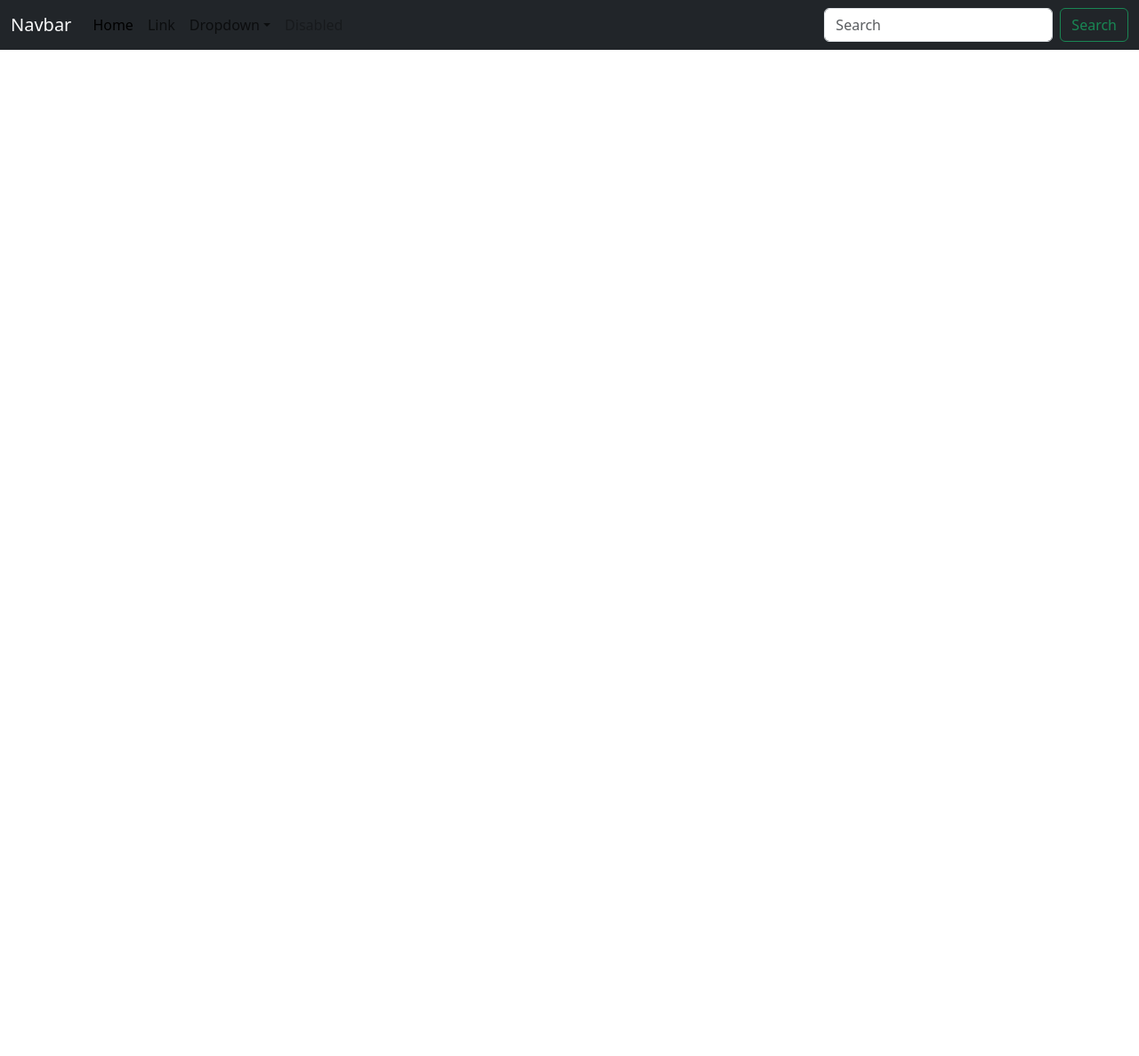
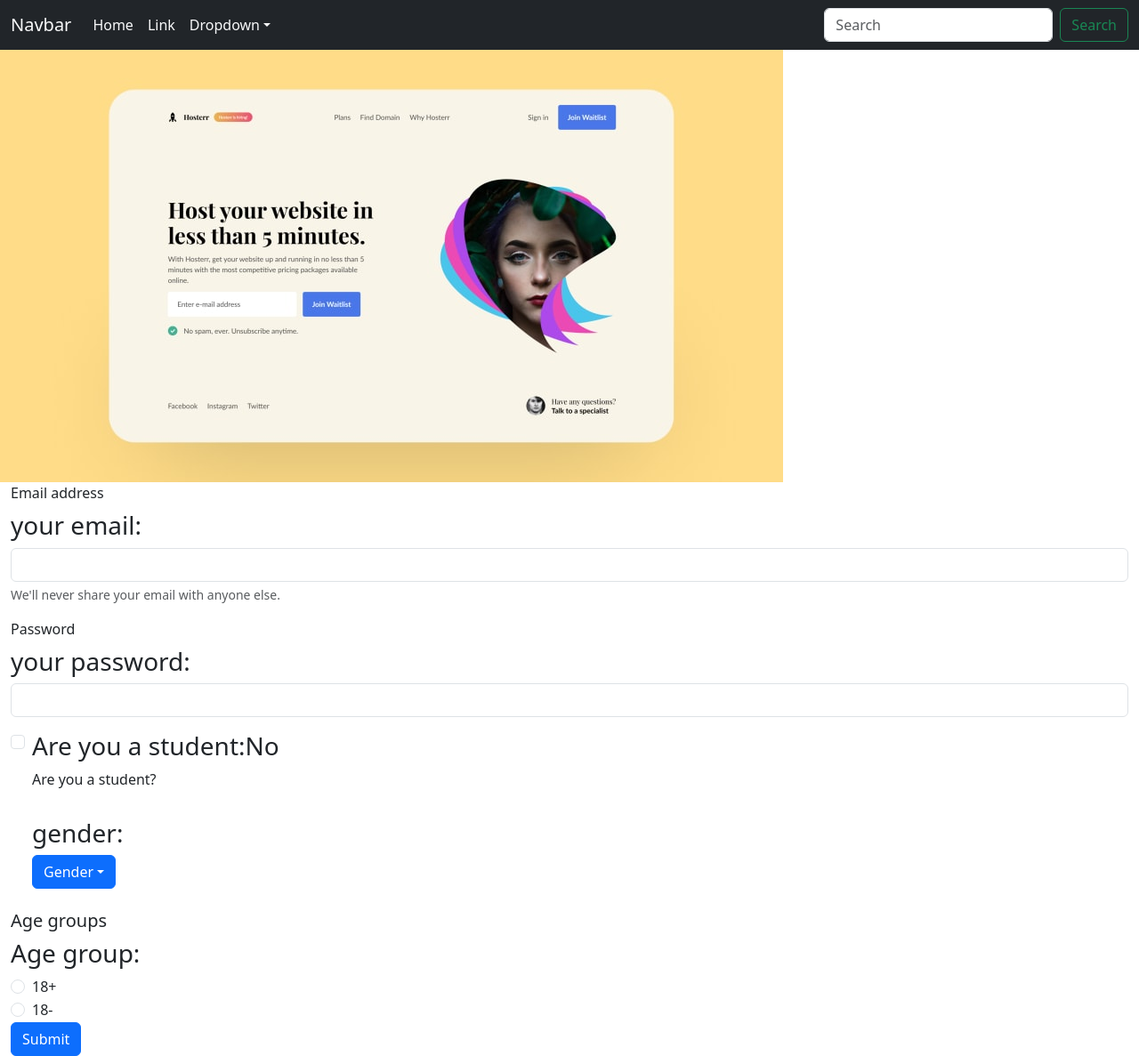
Before and after one commit to Ramudgar/techlearnRepository, a React (Create React App) app in the folder ecommerceApp/ecommerceapp/: page / in a window 1280 px wide. Shown: the whole page at 89% size. Before the commit the page ends 800 px from the top, so only its background shows below. Built offline with nearby package versions, Linux system fonts and the light colour scheme.

Commit message:
homepage is creating

```diff
--- a/ecommerceApp/ecommerceapp/src/App.js
+++ b/ecommerceApp/ecommerceapp/src/App.js
@@ -1,15 +1,18 @@
+import { Route, BrowserRouter as Router, Routes } from "react-router-dom";
 import "./App.css";
-import { Route, BrowserRouter as Router, Routes } from "react-router-dom";
 import NavbarComponent from "./Components/user_frontend/navbar";
+import Homepage from "./Components/user_frontend/homepage";
+import Link from "./Components/user_frontend/link";
 function App() {
   return (
     <Router>
       <NavbarComponent />
 
-      {/* <Routes>
-            <Route path="/" element={<Home />} />
+      <Routes>
+        <Route path="/" element={<Homepage />} />
+        <Route path="/link" element={<Link />} />
+      </Routes>
 
-          </Routes> */}
     </Router>
   );
 }
--- /dev/null
+++ b/ecommerceApp/ecommerceapp/src/Components/user_frontend/homepage.js
@@ -0,0 +1,124 @@
+import { useState } from "react";
+import hoster from "../../assets/images/hoster.jpeg";
+
+function Homepage() {
+  const handleFormSubmit = (e) => {
+    e.preventDefault();
+    console.log("Form submitted");
+  };
+
+  const [email, setEmail] = useState("");
+  const [password, setPassword] = useState("");
+  const [isStudent, setIsStudent] = useState(false);
+  const [gender, setGender] = useState("");
+  const [ageGroup, setAgeGroup] = useState("");
+
+  return (
+    <>
+      <div className="" style={{ width: "18rem" }}>
+        <img src={hoster} alt="" />
+      </div>
+      <div className="container-fluid">
+        <form>
+          <div className="mb-3">
+            <label htmlFor="exampleInputEmail1" className="form-label">
+              Email address
+            </label>
+            <h3>your email:{email}</h3>
+            <input
+              type="email"
+              className="form-control"
+              id="exampleInputEmail1"
+              aria-describedby="emailHelp"
+              onChange={(e) => setEmail(e.target.value)}
+            />
+            <div id="emailHelp" className="form-text">
+              We'll never share your email with anyone else.
+            </div>
+          </div>
+          <div className="mb-3">
+            <label htmlFor="exampleInputPassword1" className="form-label">
+              Password
+            </label>
+            <h3>your password:{password}</h3>
+            <input
+              type="password"
+              className="form-control"
+              id="exampleInputPassword1"
+              onChange={(e) => setPassword(e.target.value)}
+            />
+          </div>
+          <div className="mb-3 form-check">
+            <input
+              type="checkbox"
+              className="form-check-input"
+              id="exampleCheck1"
+              onChange={(e) => setIsStudent(e.target.checked)}
+            />
+            <h3>Are you a student:{isStudent ? "Yes" : "No"}</h3>
+            <label className="form-check-label" htmlFor="exampleCheck1">
+              Are you a student?
+            </label>
+          </div>
+          <div className="dropdown p-3 m-2">
+            <h3>gender:{gender}</h3>
+            <button
+              className="btn btn-primary dropdown-toggle"
+              type="button"
+              data-bs-toggle="dropdown"
+              aria-expanded="false"
+              onClick={(e) => setGender(e.target.value)}
+            >
+              Gender
+            </button>
+            <ul className="dropdown-menu ">
+              <li>Male</li>
+              <li>Female</li>
+              <li>Others</li>
+            </ul>
+          </div>
+
+          <>
+            <h5>Age groups</h5>
+            <h3>Age group:{ageGroup}</h3>
+            <div className="form-check">
+              <input
+                className="form-check-input"
+                type="radio"
+                name="flexRadioDefault"
+                id="flexRadioDefault1"
+                onClick={(e) => setAgeGroup(e.target.value)}
+              />
+              <label className="form-check-label" htmlFor="flexRadioDefault1">
+                18+
+              </label>
+            </div>
+            <div className="form-check">
+              <input
+                className="form-check-input"
+                type="radio"
+                name="flexRadioDefault"
+                id="flexRadioDefault2"
+                defaultChecked=""
+                onClick={(e) => setAgeGroup(e.target.value)}
+              />
+              <label className="form-check-label" htmlFor="flexRadioDefault2">
+                18-
+              </label>
+            </div>
+          </>
+
+          <button
+            type="submit"
+            className="btn btn-primary"
+            onClick={handleFormSubmit}
+          >
+            Submit
+          </button>
+        </form>
+      </div>
+    </>
+  );
+}
+
+export default Homepage;
--- /dev/null
+++ b/ecommerceApp/ecommerceapp/src/Components/user_frontend/link.js
@@ -0,0 +1,11 @@
+import React from 'react'
+
+function Link() {
+  return (
+    <div>
+      Link
+    </div>
+  );
+}
+
+export default Link;
--- a/ecommerceApp/ecommerceapp/src/Components/user_frontend/navbar.js
+++ b/ecommerceApp/ecommerceapp/src/Components/user_frontend/navbar.js
@@ -1,13 +1,14 @@
 import React from "react";
+import { Link } from "react-router-dom";
 
 function NavbarComponent() {
   return (
     <>
       <nav className="navbar navbar-expand-lg  bg-dark ">
         <div className="container-fluid text-light">
-          <a className="navbar-brand text-light" href="#!">
+          <Link className="navbar-brand text-light" to="/">
             Navbar
-          </a>
+          </Link>
           <button
             className="navbar-toggler"
             type="button"
@@ -22,50 +23,49 @@ function NavbarComponent() {
           <div className="collapse navbar-collapse" id="navbarSupportedContent">
             <ul className="navbar-nav me-auto mb-2 mb-lg-0">
               <li className="nav-item">
-                <a className="nav-link active" aria-current="page" href="#!">
+                <Link
+                  className="nav-link active text-light"
+                  aria-current="page"
+                  to="/"
+                >
                   Home
-                </a>
+                </Link>
               </li>
               <li className="nav-item">
-                <a className="nav-link" href="#!">
+                <Link className="nav-link text-light" to="link">
                   Link
-                </a>
+                </Link>
               </li>
-              <li className="nav-item dropdown">
-                <a
-                  className="nav-link dropdown-toggle"
-                  href="#!"
+              <li className="nav-item dropdown text-light">
+                <Link
+                  className="nav-link dropdown-toggle text-light"
+                  to="#!"
                   role="button"
                   data-bs-toggle="dropdown"
                   aria-expanded="false"
                 >
                   Dropdown
-                </a>
+                </Link>
                 <ul className="dropdown-menu">
                   <li>
-                    <a className="dropdown-item" href="#!">
+                    <Link className="dropdown-item  " to="#!">
                       Action
-                    </a>
+                    </Link>
                   </li>
                   <li>
-                    <a className="dropdown-item" href="#!">
+                    <Link className="dropdown-item  " to="#!">
                       Another action
-                    </a>
+                    </Link>
                   </li>
                   <li>
                     <hr className="dropdown-divider" />
                   </li>
                   <li>
-                    <a className="dropdown-item" href="#!">
+                    <Link className="dropdown-item " to="#!">
                       Something else here
-                    </a>
+                    </Link>
                   </li>
                 </ul>
-              </li>
-              <li className="nav-item">
-                <a href="#!" className="nav-link disabled">
-                  Disabled
-                </a>
               </li>
             </ul>
             <form className="d-flex" role="search">
```
Also changed, not shown: ecommerceApp/ecommerceapp/src/assets/images/hoster.jpeg (added).
